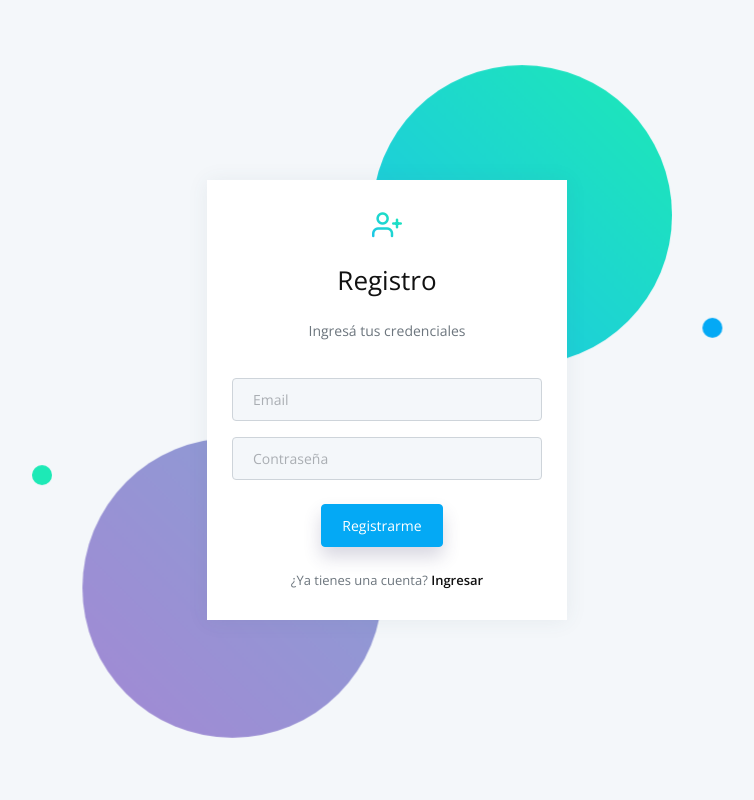
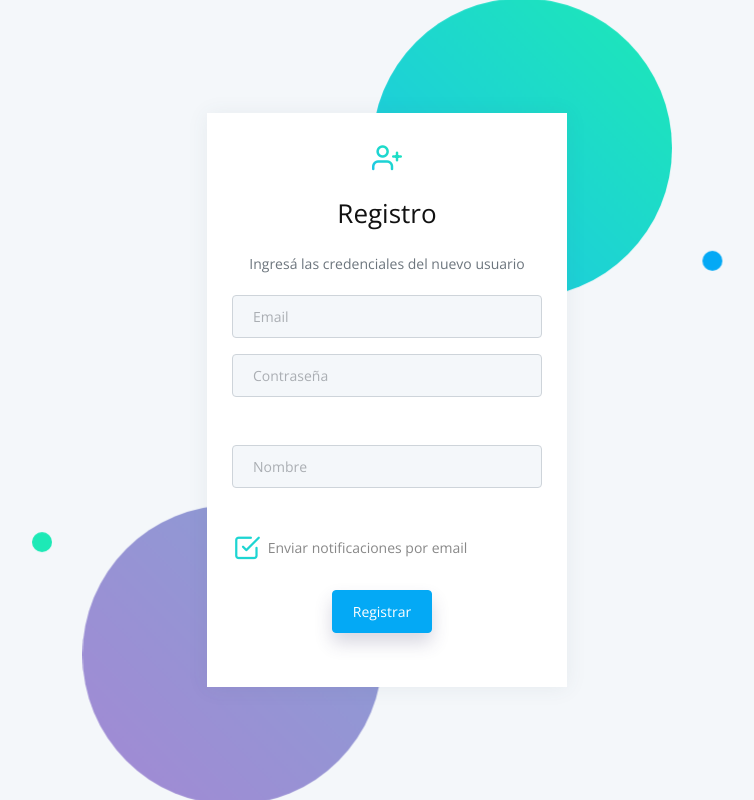
Before and after one commit to juanicampora/FrioStats-Front, a Flask app: template apps/templates/accounts/register.html in a window 1280 px wide. Shown: the whole page, without its empty margins (253-1007 px from the left). Run offline with Flask 2, Linux system fonts and the light colour scheme; the template is opened without the code that fills it: values that come from a table or form of the project are taken from there, others are empty; some libraries are stand-ins or nearby versions.

Commit message:
Correcciones en registro

```diff
--- a/apps/authentication/forms.py
+++ b/apps/authentication/forms.py
@@ -18,8 +18,11 @@ class LoginForm(FlaskForm):
 
 class CreateAccountForm(FlaskForm):
     email = StringField('Email',
-                      id='email_create',
-                      validators=[DataRequired(), Email()])
+                        id='email_create',
+                        validators=[DataRequired(), Email()])
     password = PasswordField('Password',
                              id='pwd_create',
                              validators=[DataRequired()])
+    name = StringField('Name',
+                        id='name_create',
+                        validators=[DataRequired()])
--- a/apps/templates/accounts/login.html
+++ b/apps/templates/accounts/login.html
@@ -45,8 +45,6 @@
                         <button type="submit" name="login" class="btn btn-primary shadow-2 mb-4">Ingresar</button>
 
                     </form>
-
-                    <p class="mb-0 text-muted">¿No estás registrado? <a href="{{ url_for('authentication_blueprint.register') }}" >Registrarme</a></p>
                 </div>
             </div>
         </div>
--- a/apps/templates/accounts/register.html
+++ b/apps/templates/accounts/register.html
@@ -23,7 +23,7 @@
                         {% if msg %}
                             <span class="text-danger">{{ msg | safe }}</span>
                         {% else %}
-                            Ingresá tus credenciales
+                            Ingresá las credenciales del nuevo usuario
                         {% endif %}
                     </span>
 
@@ -40,10 +40,6 @@
                             {{ form.hidden_tag() }}
 
                             <div class="input-group mb-3">
-                                {{ form.username(placeholder="Usuario", class="form-control") }}
-                            </div>
-
-                            <div class="input-group mb-3">
                                 {{ form.email(placeholder="Email", class="input form-control", type="email") }}
                             </div>
 
@@ -51,27 +47,24 @@
                                 {{ form.password(placeholder="Contraseña", class="form-control", type="password") }}
                             </div>
 
-                            <button type="submit" name="register" class="btn btn-primary shadow-2 mb-4">Registrarme</button>
+                            <div class="input-group mt-5 mb-5">
+                                {{ form.name(placeholder="Nombre", class="form-control", type="name") }}
+                            </div>
+
+
+                            <div class="form-group text-left mb-4">
+                                <div class="checkbox checkbox-fill d-inline">
+                                    <input type="checkbox" name="checkbox-fill-1" id="checkbox-fill-1" checked="">
+                                    <label for="checkbox-fill-1" class="cr"> Enviar notificaciones por email</label>
+                                </div>
+                            </div>
+
+
+                            <button type="submit" name="register" class="btn btn-primary shadow-2 mb-4">Registrar</button>
 
                         </form>
 
-                        <p class="mb-0 text-muted">¿Ya tienes una cuenta? <a href="{{ url_for('authentication_blueprint.login') }}">Ingresar</a></p>
-
-
                     {% endif %}
-
-                    {% if not success and config.SOCIAL_AUTH_GITHUB %}
-                        <div class="mx-2">
-
-                            <a href="{{url_for('authentication_blueprint.login_github')}}" class="btn">
-                                <i class="feather icon-github auth-icon"></i>
-
-                            </a>
-                            <br />
-                            <span class="mx-2">Sign UP with GitHub</span>
-                        </div>
-                    {% endif %}
-
                 </div>
             </div>
         </div>
```
